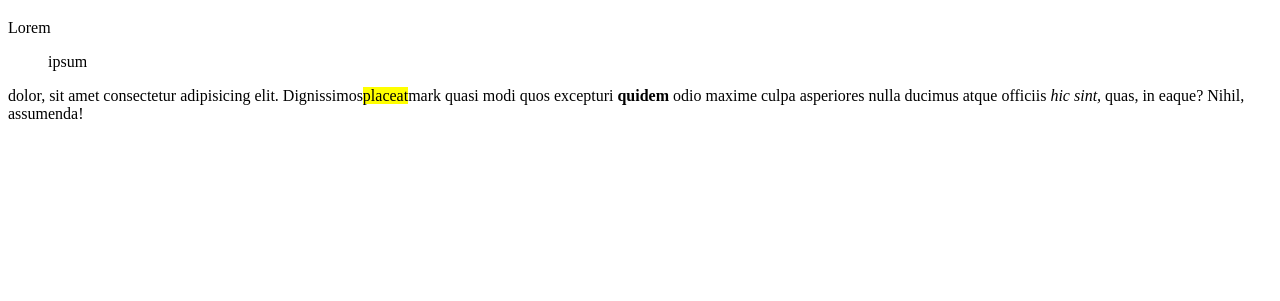
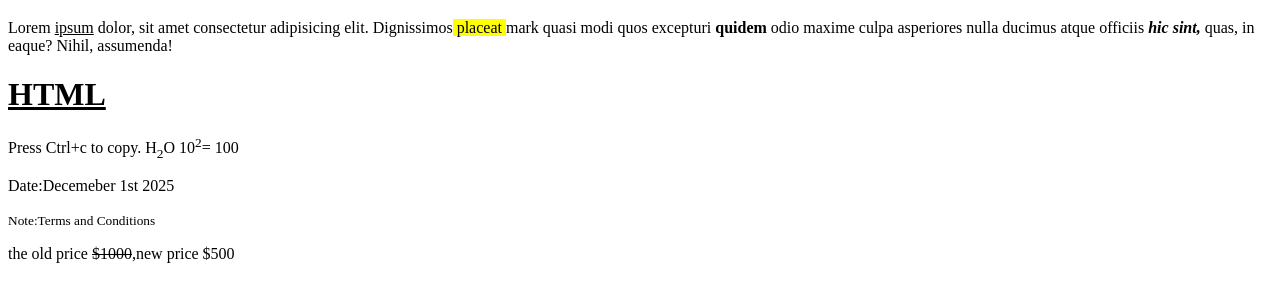
Before and after one commit to Pramod2209/Day1-internship, a plain HTML site: page index.html in a window 1280 px wide. Shown: the part 61-362 px from the top of the page. Drawn offline with Linux system fonts and the light colour scheme.

Commit message:
Third commit

```diff
--- a/index.html
+++ b/index.html
@@ -6,7 +6,13 @@
     <title>My Web Page</title>
     <body>
         <h1>Welcome to first day of mern internship</h1>
-        <p>Lorem <ul>ipsum</ul> dolor, sit amet consectetur adipisicing elit. Dignissimos<mark>placeat</mark>mark quasi modi quos excepturi <b>quidem</b> odio maxime culpa asperiores nulla ducimus atque officiis <em>hic sint,</em> quas, in eaque? Nihil, assumenda!</p>
+        <p>Lorem <u>ipsum</u> dolor, sit amet consectetur adipisicing elit. Dignissimos<mark> placeat </mark>mark quasi modi quos excepturi <b>quidem</b> odio maxime culpa asperiores nulla ducimus atque officiis <em><b>hic sint,</b></em> quas, in eaque? Nihil, assumenda!</p>
+        <h1><u>HTML</u></h1>
+        <p>Press Ctrl+c to copy. H<sub>2</sub>O 10<sup>2</sup>= 100</p>
+        <p>Date:<time>Decemeber 1st 2025</time></p>
+        <p>
+            <small>Note:Terms and Conditions</small>
+        </p>
+        <p>the old price <del>$1000</del>,new price $500</p>
     </body>
-
 </html>
```
